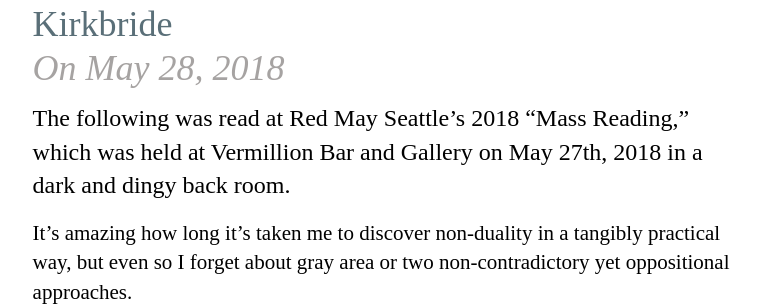
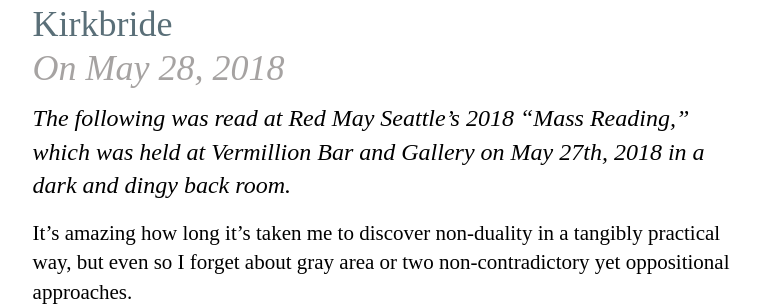
Before and after one commit to tinykite/siloh-radovsky, a Jekyll site: the page built from _posts/2018-05-28-kirkbride.md, in a window 1280 px wide. Shown: the part 122-428 px from the top of the page, without its empty margins (249-1026 px from the left). Built offline with Jekyll 4.4.1, drawn with Linux system fonts in a browser that asks for light colours; some web fonts are replaced; a script that is not in the unit is left out.

Commit message:
Update Post “2018-05-28-kirkbride”

```diff
--- a/_posts/2018-05-28-kirkbride.md
+++ b/_posts/2018-05-28-kirkbride.md
@@ -3,7 +3,7 @@ layout: post
 title: Kirkbride
 tags: cartesiandivide nonduality mentalhealth history economy
 ---
-The following was read at Red May Seattle's 2018 "Mass Reading," which was held at Vermillion Bar and Gallery on May 27th, 2018 in a dark and dingy back room.
+_The following was read at Red May Seattle's 2018 "Mass Reading," which was held at Vermillion Bar and Gallery on May 27th, 2018 in a dark and dingy back room._
 
 It’s amazing how long it’s taken me to discover non-duality in a tangibly practical way, but even so I forget about gray area or two non-contradictory yet oppositional approaches.
 
```
